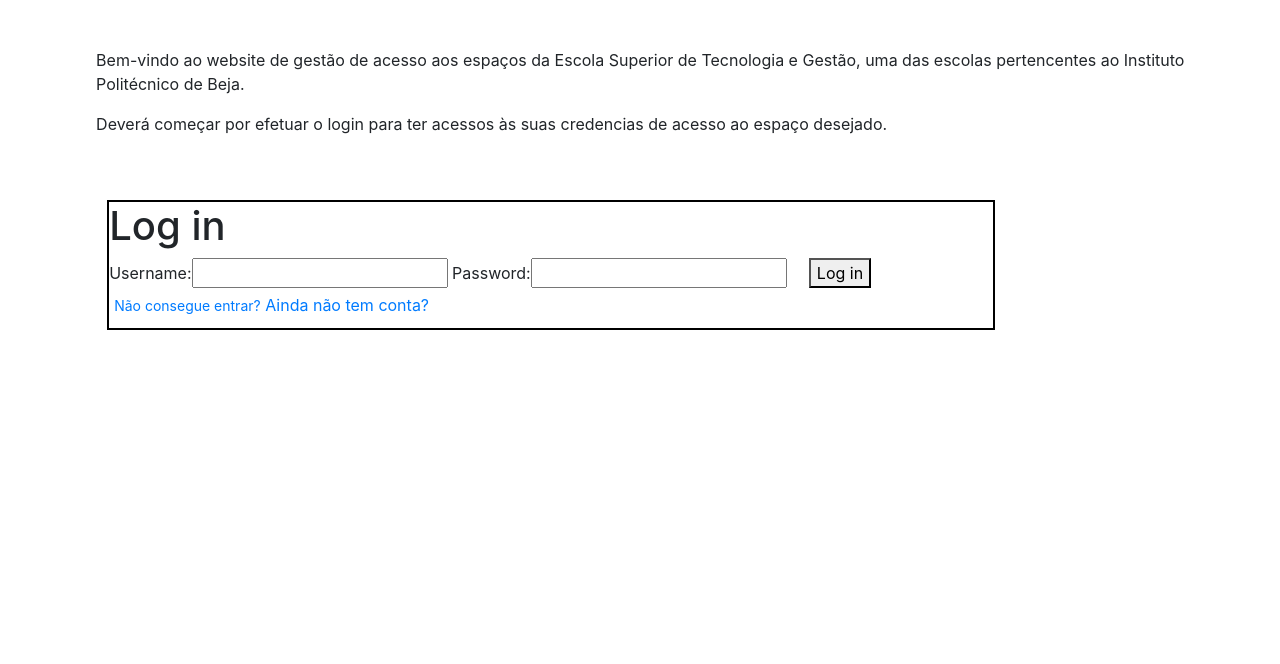
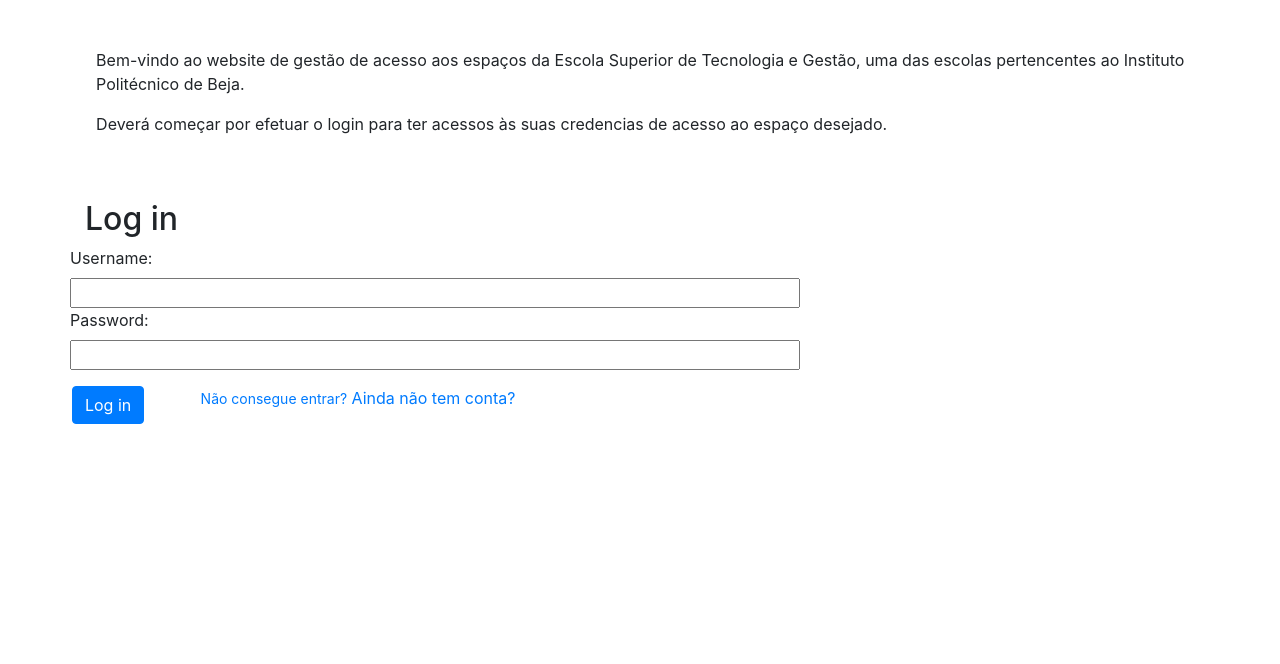
Before and after one commit to reborn12008/PI, a Django app: page / in a window 1280 px wide. Shown: the part 56-720 px from the top of the page. Run offline with Django 3.2, Linux system fonts and the light colour scheme; parts of the project's set-up code (start-up, migrations or seed data) failed here and were passed over; some libraries are stand-ins or nearby versions.

Commit message:
Adicionado bootstrap ao formulário de login

```diff
--- a/keycode/source/forms.py
+++ b/keycode/source/forms.py
@@ -2,5 +2,13 @@ from django import forms
 
 
 class loginForm(forms.Form):
-     username = forms.CharField(label='Username', max_length=20)
-     password = forms.CharField(label='Password',max_length=32, widget=forms.PasswordInput)
+     username = forms.CharField(label='Username', widget= forms.TextInput(
+          attrs = {
+          'class' : 'col-md-12',
+          }
+     ))
+     password = forms.CharField(label='Password', widget= forms.PasswordInput(
+          attrs = {
+               'class' : 'col-md-12',
+          }
+     ))
--- a/keycode/static/styles.css
+++ b/keycode/static/styles.css
@@ -1,5 +1,4 @@
-
-  h3{
+h3{
     font-size:18px;
     margin-left:4px;
   }
--- a/keycode/templates/base.html
+++ b/keycode/templates/base.html
@@ -88,24 +88,49 @@
 
       {% else %}
       {% block content %}
+      <div class="row">
+        <div class="col-md-12">
           <p id="intro_text">
             Bem-vindo ao website de gestão de acesso aos espaços da Escola Superior de Tecnologia e Gestão, uma das escolas
             pertencentes ao Instituto Politécnico de Beja.
           </p>
+        </div>
+      </div>
+      <div class="row">
+        <div class="col-md-12">
           <p id="intro_text">
             Deverá começar por efetuar o login para ter acessos às suas credencias de acesso ao espaço desejado.
           </p>
+        </div>
+      </div>
       <br><br>
-      <div id="login_form">
-        <h1>Log in</h1>
+      <!--<div id="login_form">-->
+       <div class="row" >
+         <div class="col-md-2">
+            <h2>Log in</h2>
+         </div>
+       </div>
+        <div class="row">
           <form method="post" action="{% url 'home' %}">
+            <div class="form-group">
+
               {% csrf_token %}
               {{ form }}
-          <button type="submit" id="login_button" name="login_button">Log in</button><br>
-          <a href="" style="font-size:14px; margin-left:5px">Não consegue entrar?</a>
-          <a href="{% url 'signup' %}">Ainda não tem conta?</a>
+
+            </div>
+            <div class ="row">
+              <div class="col-md-2">
+                <button type="submit" id="login_button" name="login_button" class="btn btn-primary">Log in</button><br>
+              </div>
+              <div class="col-md-10">
+                <!--<a href="" style="font-size:14px; margin-left:5px">Não consegue entrar?</a>-->
+                <a href="" style="font-size:14px;" class="ml-1">Não consegue entrar?</a>
+                <a href="{% url 'signup' %}" >Ainda não tem conta?</a>
+              </div>
+            </div>
           </form>
         </div>
+      <!--</div>-->
       {% endblock %}
       {% endif %}
     </div>
```
Lines whose indentation alone changed are shown as unchanged.
